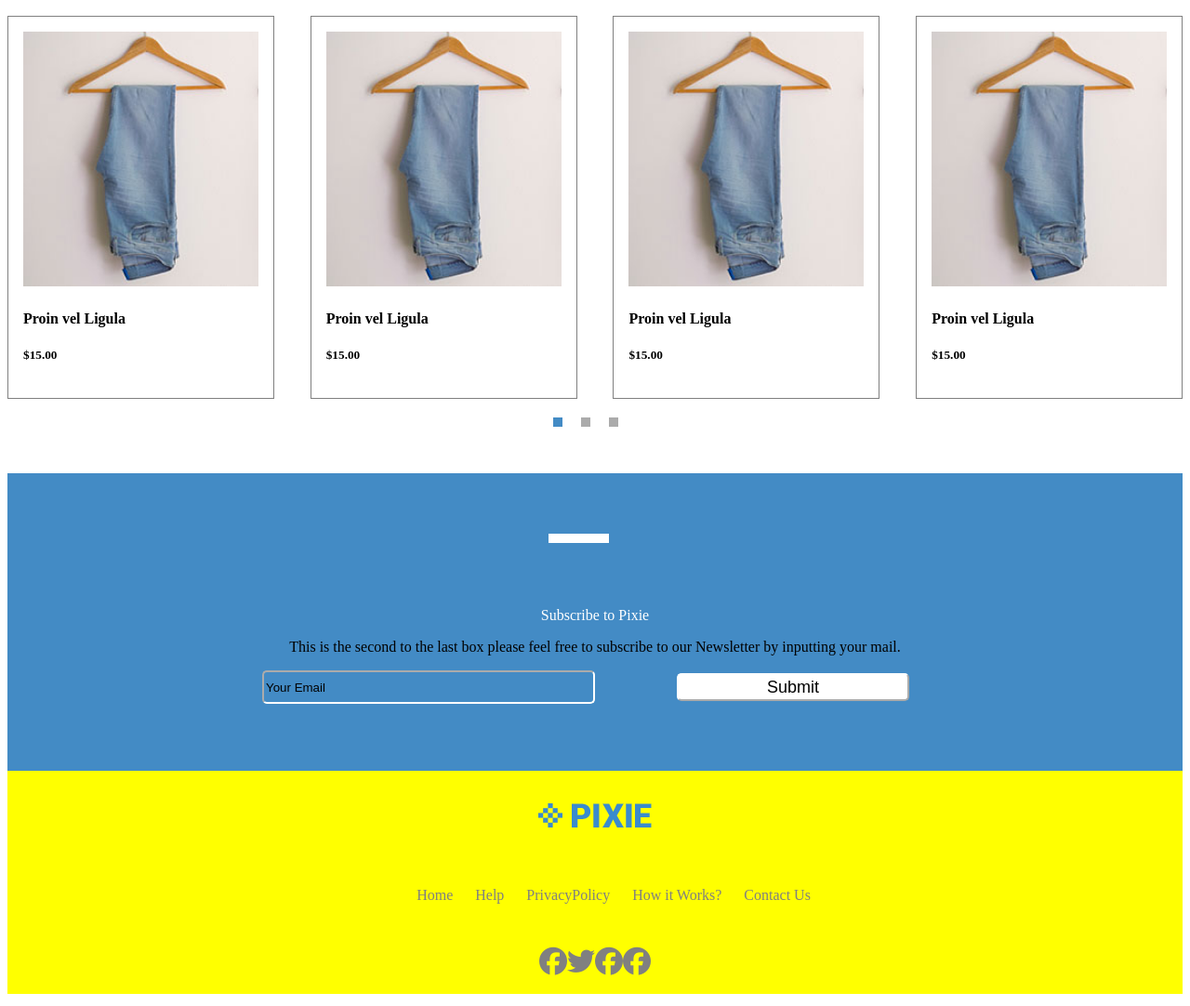
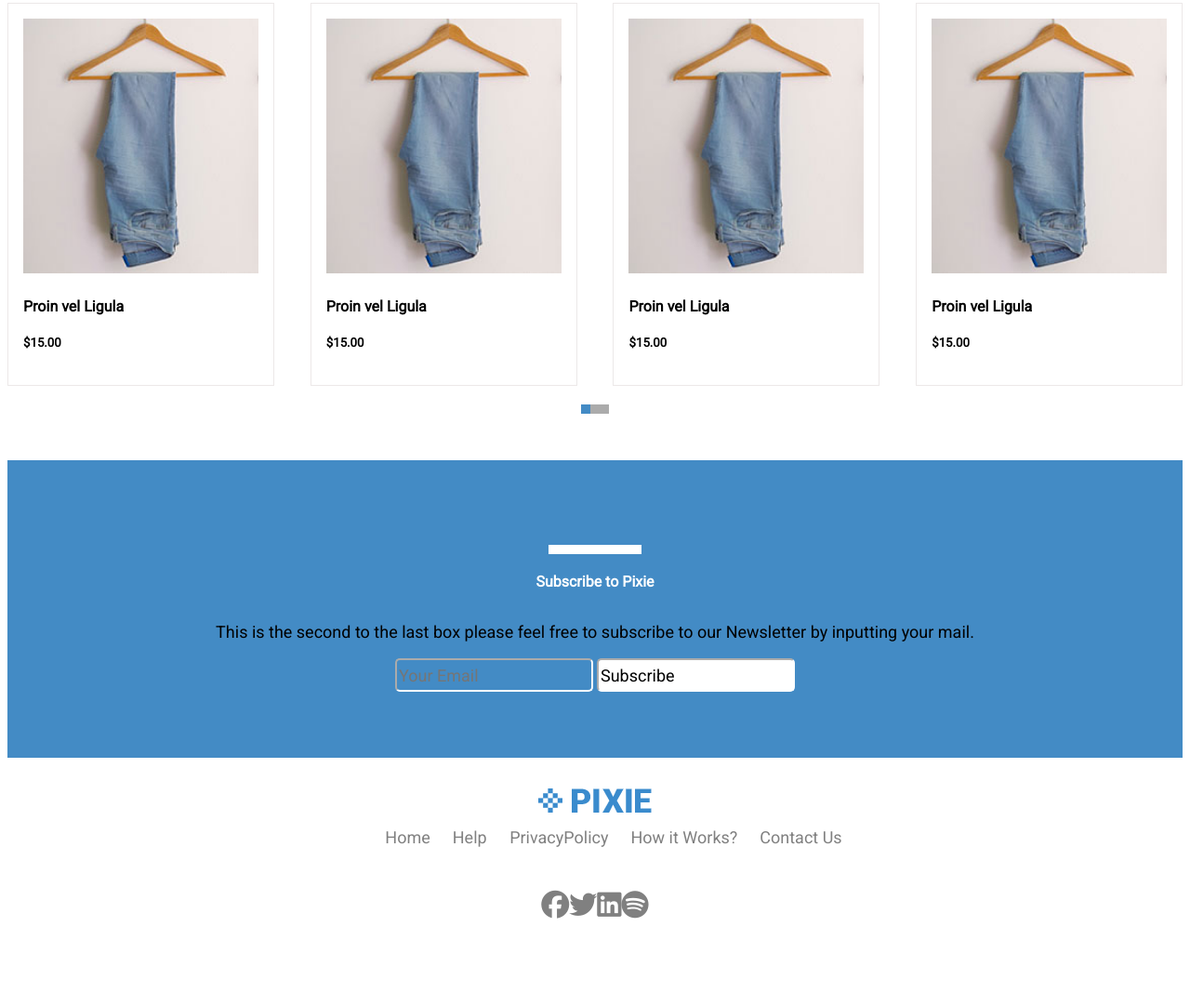
Before and after one commit to KristofaJosh/Exercises, a plain HTML site: page Work/SimplePage/simplepage/index.html in a window 1280 px wide. Shown: the part 734-1816 px from the top of the page at 93% size. Drawn offline with Linux system fonts and the light colour scheme.

Commit message:
finished job

```diff
--- a/Work/SimplePage/simplepage/css/style.css
+++ b/Work/SimplePage/simplepage/css/style.css
@@ -1,17 +1,21 @@
 
-/* outline: 1px solid red */
-
+/* {outline: 1px solid red
+}*/
+.firstbox{
+  background-color: rgb(67, 139, 197);
+  height: 3.5rem;
+  display: flex;
+  justify-content: center;
+}
 .testing {
+  color: white;
+  font-family: 'Roboto', sans-serif;
+}
+.secondbox {
+  background-color: rgb(255, 255, 255);
   display: flex;
-  color: white;
-  text-align: center;
   justify-content: center;
-  padding: 1.5rem 0;
-}
-.adjustimg {
-  padding: 3rem 0;
-  align-items: center;
-  justify-content: center;
+  padding: 2rem;
 }
 
 .navigation {
@@ -19,8 +23,10 @@
   overflow: hidden;
   height: 2rem;
   display: flex;
-  text-align: center;
+  align-items: center;
   justify-content: center;
+  font-family: 'Roboto', sans-serif;
+  font-weight: bolder;
 }
 
 .navigation a {
@@ -40,7 +46,6 @@
   color: rgb(67, 139, 197);
 }
 svg {
-  width: 30px;
   height: 10px;
   margin: 20px 0;
 }
@@ -59,7 +64,8 @@ svg {
 .card {
   width: 20%;
   padding: 1rem;
-  border: 1px solid grey;
+  border: 1px solid rgb(236, 232, 232);
+
 }
 
 .card-img img{
@@ -78,48 +84,41 @@ svg {
   background-color: rgb(67, 139, 197);
   width: 100%;
   height: 20rem;
-  text-align: center;
-
+  display: flex;
+  justify-content: center;
+  flex-direction: column;
+  align-items: center;
 }
 
 .scalar{
   width: 100px;
-  margin: 50px 0;
-  padding: 15px;
-
 }
 .Subscribe{
   color:white ;
  margin-top: 0.5px;
 
 }
-.form{
-  display: flex;
-justify-content: space-evenly;
-  align-items: center;
-}
+
 .input1{
-Height: 30px;
-Width: 350px;
-margin-left: 230px;
 background-color: rgb(67, 139, 197);
 border-color: #FFFFFF;
 border-radius: 5px;
+height: 30px;
+font-size: 18px;
+font-family: "Roboto", Sanserif;
 }
 
 .input2{
   Height: 30px;
-  Width: 250px;
-  margin-right: 250px;
   background-color: rgb(255, 255, 255);
-  font-family: Arial, Helvetica, sans-serif;
   font-size: 18px;
+  font-family: "Roboto", Sanserif;
   border-color: #FFFFFF;
   border-radius: 5px;
 }
 
 .lastbox{
-  background-color: yellow;
+  background-color: rgb(255, 255, 255);
   height: 15rem;
   width: 100%;
   display: flex;
@@ -127,7 +126,18 @@ border-radius: 5px;
   justify-content: center;
   flex-direction: column;
 }
+ul{
+  display: block;
+    list-style-type: disc;
+    margin-block-start: 1em;
+    margin-block-end: 1em;
+    margin-inline-start: 0px;
+    margin-inline-end: 0px;
+    padding-inline-start: 40px
+}
 li{
   padding: 10px;
   color: grey;
+  font-size: 18px;
+  font-family: "Roboto", Sanserif;
 }
--- a/Work/SimplePage/simplepage/index.html
+++ b/Work/SimplePage/simplepage/index.html
@@ -6,25 +6,26 @@
     <meta name="viewport" content="width=device-width, initial-scale=1.0" />
     <meta http-equiv="X-UA-Compatible" content="ie=edge" />
     <script src="https://kit.fontawesome.com/55fb93ce8e.js" crossorigin="anonymous"></script>
+    <link href="https://fonts.googleapis.com/css?family=Roboto&display=swap" rel="stylesheet">
     <link rel="stylesheet" href="css/style.css" />
     <title>Simple Page1</title>
 </head>
 
 <body>
-    <div style="background-color: rgb(67, 139, 197); height: 3.5rem;">
+    <div class="firstbox">
         <p class="testing">
             Just a back-ground color to test if my css is working.
         </p>
     </div>
 
-    <div style="background-color: rgb(255, 255, 255); height: 6rem; text-align: center;">
-        <img src="images/header-logo.png" alt="logo" class="adjustimg" />
+    <div class="secondbox">
+        <img src="images/header-logo.png" alt="logo" class="adjustimg"/>
     </div>
     <div class="navigation">
-        <a class="active" href="#Home">Home</a>
-        <a href="#Products">Products </a>
-        <a href="#About Us">About Us</a>
-        <a href="#Contact Us">Contact Us</a>
+        <a class="active" href="#HOME">HOME</a>
+        <a href="#PRODUCTS">PRODUCTS</a>
+        <a href="#ABOUT US">ABOUT US</a>
+        <a href="#CONTACT US">CONTACT US</a>
     </div>
     <section>
         <img src="images/banner-bg.jpg" alt="banner" width="100%">
@@ -40,7 +41,7 @@
             <rect width="400" height="100" style="fill:rgb(67, 139, 197);stroke-width:10;stroke:rgb(67, 139, 197)" />
         </svg>
 
-        <p style="color: black; margin:1px 5px;">Featured Items</p>
+        <p style="color: black; margin:1px 5px; font-family:Roboto, sans-serif; font-weight: bolder;">Featured Items</p>
     </div>
 
     <div class="card-container">
@@ -49,8 +50,8 @@
                 <img src="images/item-01.jpg" alt="jean1">
             </div>
             <div class="card-text">
-                <h4>Proin vel Ligula</h4>
-                <h5>$15.00</h5>
+                <h4 style="font-weight: bold; font-family: Roboto, sans-serif;">Proin vel Ligula</h4>
+                <h5 style="font-weight: bold; font-family: Roboto, sans-serif;">$15.00</h5>
             </div>
         </div>
         <div class="card">
@@ -58,8 +59,8 @@
                 <img src="images/item-01.jpg" alt="jean1">
             </div>
             <div class="card-text">
-                <h4>Proin vel Ligula</h4>
-                <h5>$15.00</h5>
+                <h4 style="font-weight: bold; font-family: Roboto, sans-serif;">Proin vel Ligula</h4style="font-weight: bold; font-family: Roboto, sans-serif;">
+                <h5 style="font-weight: bold; font-family: Roboto, sans-serif;">$15.00</h5>
             </div>
         </div>
         <div class="card">
@@ -67,8 +68,8 @@
                 <img src="images/item-01.jpg" alt="jean1">
             </div>
             <div class="card-text">
-                <h4>Proin vel Ligula</h4>
-                <h5>$15.00</h5>
+                <h4 style="font-weight: bold; font-family: Roboto, sans-serif;">Proin vel Ligula</h4>
+                <h5 style="font-weight: bold; font-family: Roboto, sans-serif;">$15.00</h5>
             </div>
         </div>
         <div class="card">
@@ -76,8 +77,8 @@
                 <img src="images/item-01.jpg" alt="jean1">
             </div>
             <div class="card-text">
-                <h4>Proin vel Ligula</h4>
-                <h5>$15.00</h5>
+                <h4 style="font-weight: bold; font-family: Roboto, sans-serif;">Proin vel Ligula</h4>
+                <h5 style="font-weight: bold; font-family: Roboto, sans-serif;">$15.00</h5>
             </div>
         </div>
 
@@ -103,25 +104,24 @@
 
 <div class="secondtolastbox">
     <svg class="scalar">
-        <rect width="60" height="50"
+        <rect width="100" height="50"
         style="fill:rgb(255, 255, 255);stroke-width:10;stroke:rgb(255, 255, 255)" />
 
       </svg>
 
-<p class="Subscribe">Subscribe to Pixie</p>
-<p>This is the second to the last box please feel free to subscribe to our Newsletter by inputting  your mail.</p>
+<p class="Subscribe" style="font-weight: bold; font-family: Roboto, sans-serif;">Subscribe to Pixie</p>
+<p style=" font-family: Roboto, sans-serif; font-size: 18px;">This is the second to the last box please feel free to subscribe to our Newsletter by inputting  your mail.</p>
 
-<form action="/action_page.php" class="form">
-    <input type="text" name="" value="Your Email" class="input1">
-    <br>
-    <input type="submit" value="Submit" class="input2">
+<form action="/action_page.php">
+    <input type="text" name="" placeholder="Your Email" class="input1">
+    <input type="subscribe" value="Subscribe" class="input2">
   </form>
 
 </div>
 
 <div  class="lastbox">
 <img src="images/header-logo.png" alt="logo" class="adjustimg">
-<nav>
+<div>
     <ul>
         <li style="display: inline;">Home</li>
         <li style="display: inline;">Help</listyle="display: inline;">
@@ -129,12 +129,12 @@
         <li style="display: inline;">How it Works?</li>
         <li style="display: inline;">Contact Us</li>
         </ul>
-</nav>
+</div>
 <div style="display: flex; color: grey;">
     <p style="font-size: 30px;"><i class="fab fa-facebook"></i></p s>
     <p style="font-size: 30px;"><i class="fab fa-twitter"></i></p s>
-    <p style="font-size: 30px;"><i class="fab fa-facebook"></i></p s>
-    <p style="font-size: 30px;"><i class="fab fa-facebook"></i></p s>
+    <p style="font-size: 30px;"><i class="fab fa-linkedin"></i></p s>
+    <p style="font-size: 30px;"><i class="fab fa-spotify"></i></p s>
 </div>
 </div>
 
```
